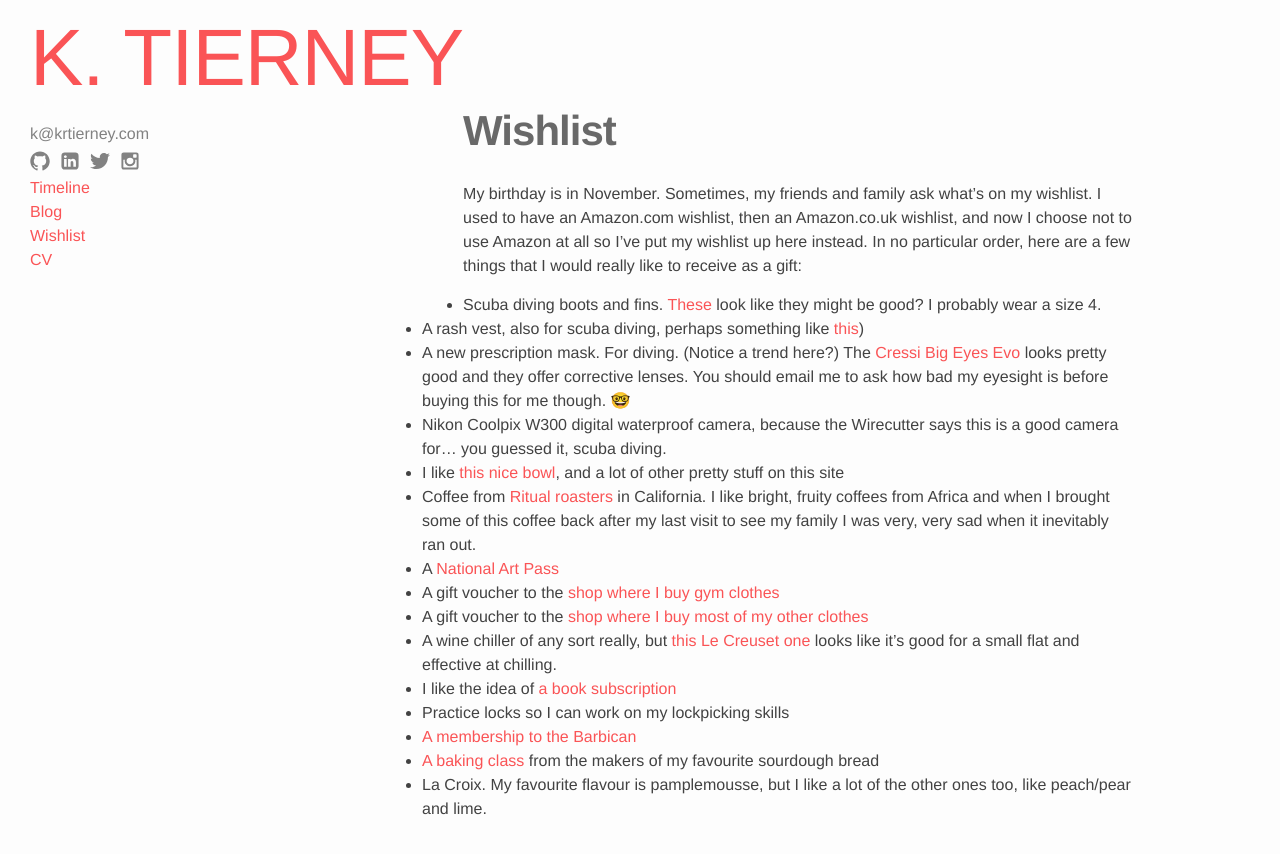
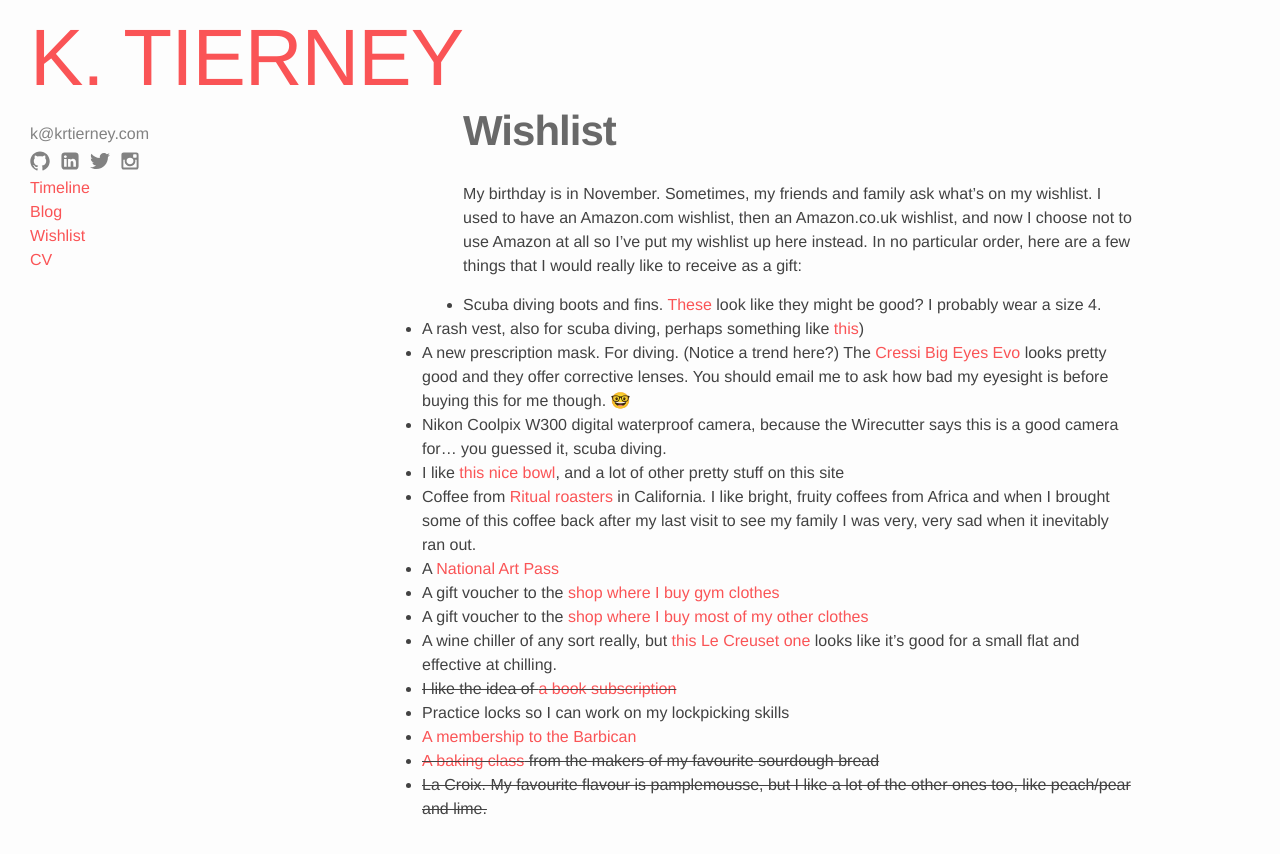
Before and after one commit to krtierney/krtierney.github.io, a Jekyll site: the page built from wishlist.md, in a window 1280 px wide. Shown: the top 854 px of the page. Built offline with Jekyll 4.4.1, drawn with Linux system fonts in a browser that asks for light colours.

Commit message:
Strikethrough gifts I've received already

```diff
--- a/wishlist.md
+++ b/wishlist.md
@@ -17,8 +17,8 @@ My birthday is in November. Sometimes, my friends and family ask what's on my wi
 * A gift voucher to the [shop where I buy gym clothes](https://www.sweatybetty.com/shop/gifts/gift-vouchers/sweaty-betty-gift-voucher-GIFTV_Grey.html)
 * A gift voucher to the [shop where I buy most of my other clothes](https://www.toa.st/uk/category/gift+cards/gift+cards.htm)
 * A wine chiller of any sort really, but [this Le Creuset one](https://www.lecreuset.co.uk/cooler-sleeve) looks like it's good for a small flat and effective at chilling.
-* I like the idea of [a book subscription](https://www.libreria-subscribe.com)
+* ~~I like the idea of [a book subscription](https://www.libreria-subscribe.com)~~
 * Practice locks so I can work on my lockpicking skills
 * [A membership to the Barbican](https://www.barbican.org.uk/join-support/membership)
-* [A baking class](https://www.thedustyknuckle.com/classes) from the makers of my favourite sourdough bread
-* La Croix. My favourite flavour is pamplemousse, but I like a lot of the other ones too, like peach/pear and lime.
+* ~~[A baking class](https://www.thedustyknuckle.com/classes) from the makers of my favourite sourdough bread~~
+* ~~La Croix. My favourite flavour is pamplemousse, but I like a lot of the other ones too, like peach/pear and lime.~~
```
